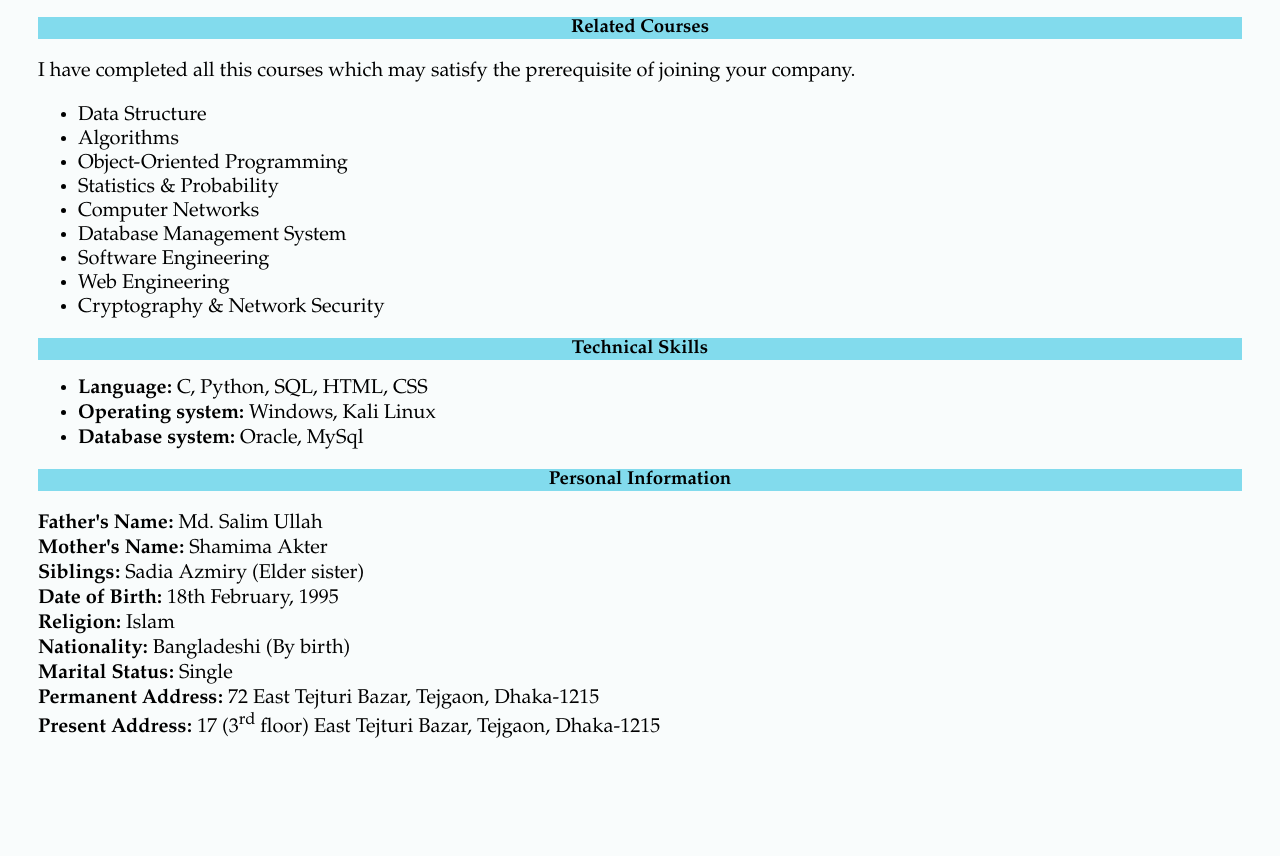
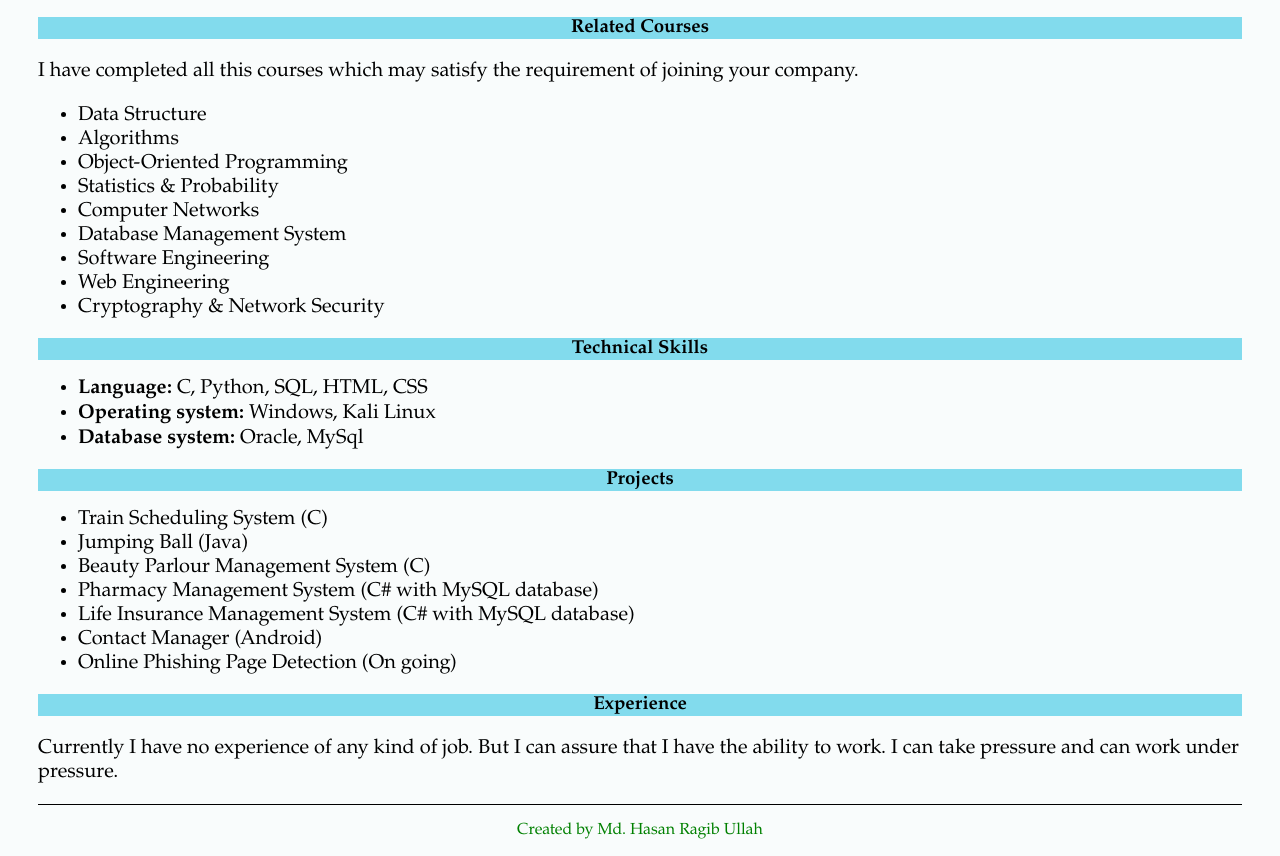
Before and after one commit to ragibhasan894/ragibhasan894.github.io, a plain HTML site: page index.html in a window 1280 px wide. Shown: the part 923-1779 px from the top of the page. Before the commit the page ends 1683 px from the top, so only its background shows below. Drawn offline with Linux system fonts and the light colour scheme.

Commit message:
Update index.html

```diff
--- a/index.html
+++ b/index.html
@@ -50,7 +50,7 @@
 		</div>
 
 		<div class="same_line">
-			<p>I have completed all this courses which may satisfy the prerequisite of joining your company.</p>
+			<p>I have completed all this courses which may satisfy the requirement of joining your company.</p>
 			<ul>
 				<li>Data Structure</li>
 				<li>Algorithms</li>
@@ -78,20 +78,30 @@
 		</div>
 
 		<div id="personal" class="same_line">
-			<h3>Personal Information</h3>
+			<h3>Projects</h3>
 		</div>
 
 		<div class="same_line">
-			<p><b>Father's Name:</b> Md. Salim Ullah<br>
-			<b>Mother's Name:</b> Shamima Akter<br>
-			<b>Siblings:</b> Sadia Azmiry (Elder sister)<br>
-			<b>Date of Birth:</b> 18th February, 1995<br>
-			<b>Religion:</b> Islam<br>
-			<b>Nationality:</b> Bangladeshi (By birth)<br>
-			<b>Marital Status:</b> Single<br>
-			<b>Permanent Address:</b> 72 East Tejturi Bazar, Tejgaon, Dhaka-1215<br>
-			<b>Present Address:</b> 17 (3<sup>rd</sup> floor) East Tejturi Bazar, Tejgaon, Dhaka-1215<br>
-			</p>
+			<ul>
+				<li>Train Scheduling System (C)</li>
+				<li>Jumping Ball (Java)</li>
+				<li>Beauty Parlour Management System (C)</li>
+				<li>Pharmacy Management System (C# with MySQL database)</li>
+				<li>Life Insurance Management System (C# with MySQL database)</li>
+				<li>Contact Manager (Android)</li>
+				<li>Online Phishing Page Detection (On going)</li>
+			</ul>
+		</div>
+
+		<div id="personal" class="same_line">
+			<h3>Experience</h3>
+		</div>
+
+		<div class="same_line">
+			<p>Currently I have no experience of any kind of job. But I can assure that I have the ability to work. I can take pressure and can work under
+			 pressure.</p>
+			 <hr color="black" size=".5px">
+			 <p style="font-size: 16px; color: green; text-align: center">Created by Md. Hasan Ragib Ullah</p>
 		</div>
 
 	</body>
```
